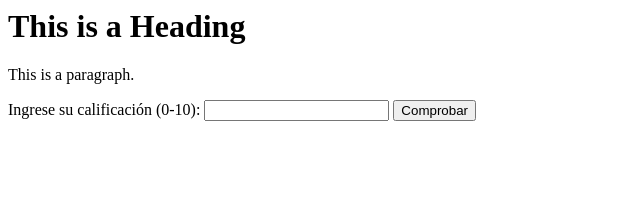
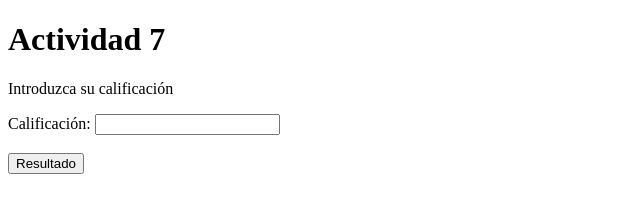
Before and after one commit to oliverfrdzz/ActividadesTIC, a plain HTML site: page Actividades tic/actividad7/index.html in a window 1280 px wide. Shown: the whole page, without its empty margins (0-640 px from the left). Drawn offline with Linux system fonts and the light colour scheme.

Commit message:
Update index.html

```diff
--- a/Actividades tic/actividad7/index.html
+++ b/Actividades tic/actividad7/index.html
@@ -1,44 +1,22 @@
-<h1>This is a Heading</h1>
-<p>This is a paragraph.</p>
-
 <!DOCTYPE html>
-<html lang="es">
+<html lang="en">
 <head>
-  <meta charset="UTF-8">
-  <meta name="viewport" content="Actividad 7, por Oliver Hayes">
-  <title>Comprobar Calificación</title>
+    <meta charset="UTF-8">
+    <meta name="viewport" content="width=device-width, initial-scale=1.0">
+    <title>actividad7</title>
+    <script src="script.js"></script>
 </head>
 <body>
 
-<label for="calificacionInput">Ingrese su calificación (0-10):</label>
-<input type="number" id="calificacionInput">
+    <h1>Actividad 7</h1>
+    <p>Introduzca su calificación</p>
+    <label for="nota">Calificación: </label>
+    <input type="text" id="nota" name="nota"/>
+    <br/><br/>
+    <button onclick="comprobar()">Resultado</button>
+    <br/><br/>
+    <p id="resultado"></p>
 
-<button onclick="comprobar()">Comprobar</button>
-
-<p id="resultado"></p>
-
-<script>
-function comprobar() {
-  // Obtener el valor del cuadro de texto
-  let calificacion = document.getElementById("calificacionInput").value;
-
-  // Convertir el valor a un número
-  calificacion = parseFloat(calificacion);
-
-  // Comprobar si la calificación está en el rango de 0 a 10
-  if (!isNaN(calificacion) && calificacion >= 0 && calificacion <= 10) {
-    // Determinar si la calificación es aprobada o suspendida
-    if (calificacion >= 5) {
-      document.getElementById("resultado").textContent = "Aprobado";
-    } else {
-      document.getElementById("resultado").textContent = "Suspenso";
-    }
-  } else {
-    // Mostrar un mensaje si la calificación no es válida
-    document.getElementById("resultado").textContent = "La nota que has puesto no es válida.";
-  }
-}
-</script>
 
 </body>
 </html>
```
